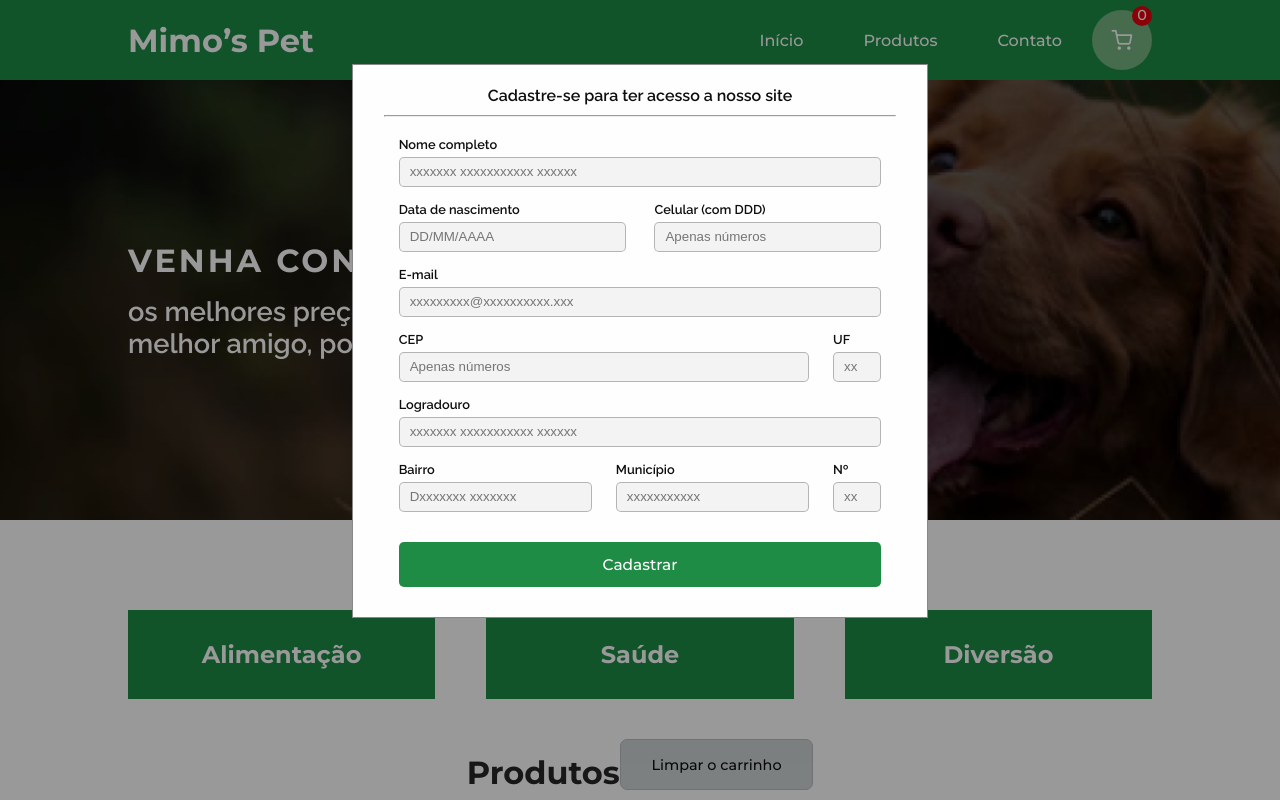
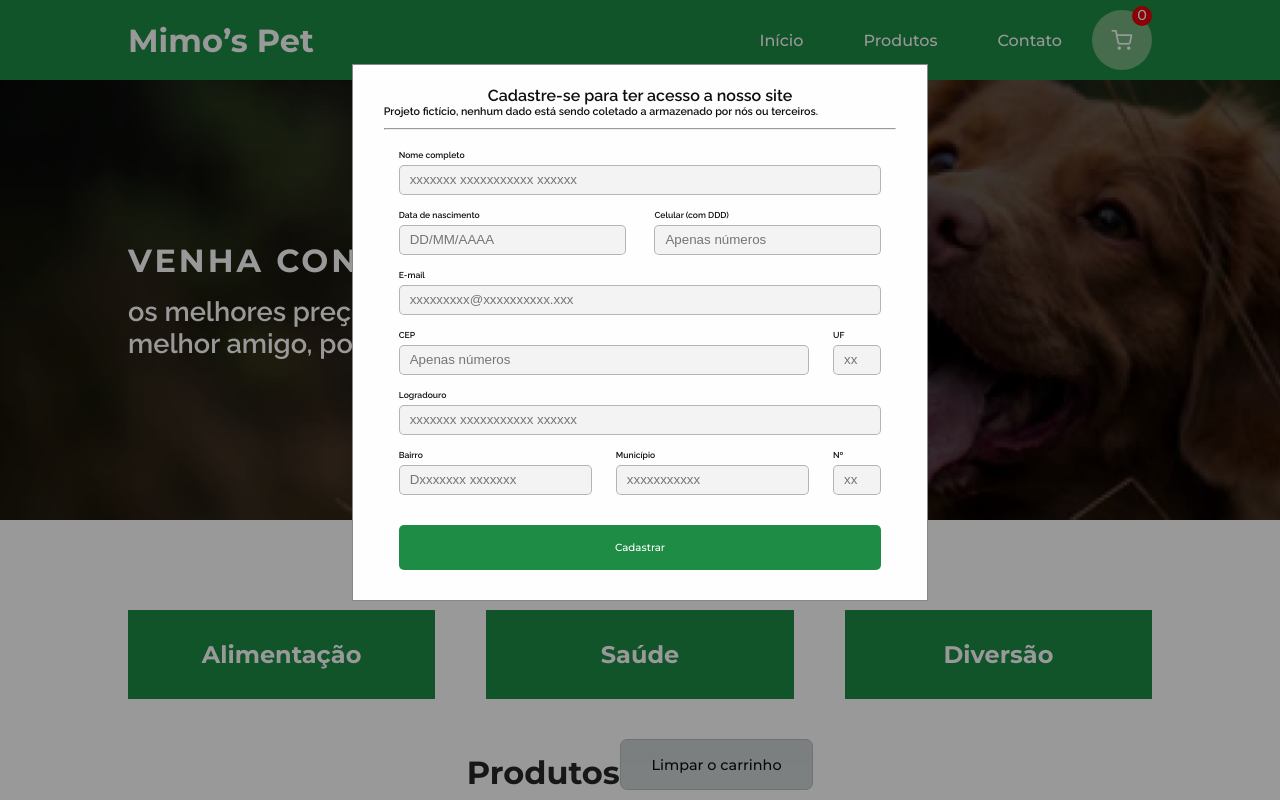
Before and after one commit to jussara-reserva/HC_mimosPet, a plain HTML site: page index.html in a window 1280 px wide. Shown: the top 800 px of the page. Drawn offline with Linux system fonts and the light colour scheme; no server answers; files whose address does not match are found by name.

Commit message:
Update index.html

```diff
--- a/index.html
+++ b/index.html
@@ -74,6 +74,7 @@
         <div class="modal-content container">
           <div id="subscribe" class="subscribe">
             <p>Cadastre-se para ter acesso a nosso site</p>
+            <h6>Projeto fictício, nenhum dado está sendo coletado a armazenado por nós ou terceiros.<h6>
             <hr />
             <form id="subscribe-form" onsubmit="addClient()">
               <div id="name">
```
